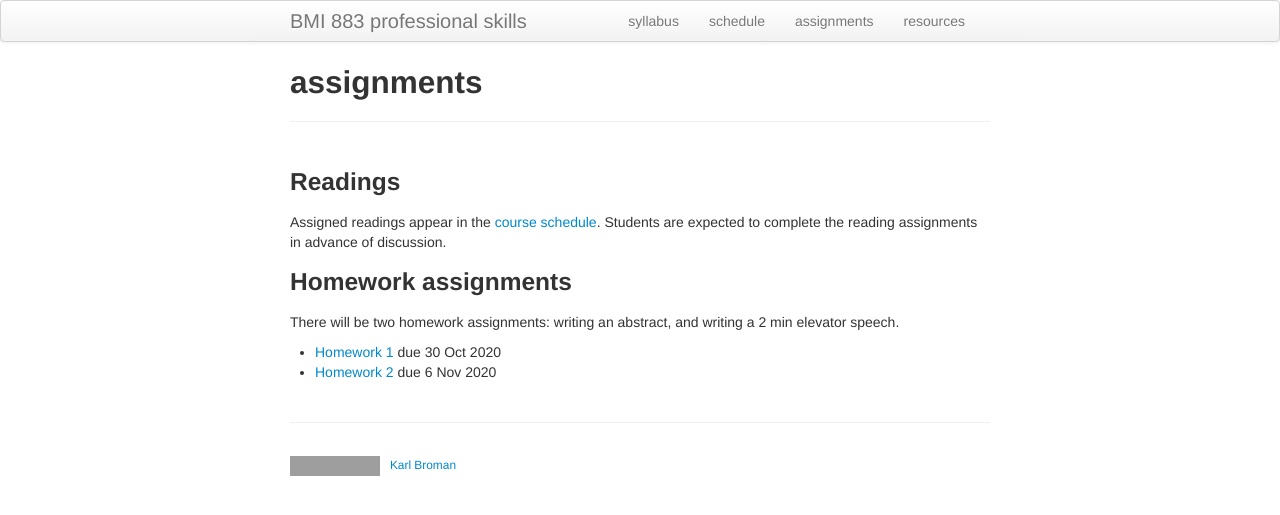
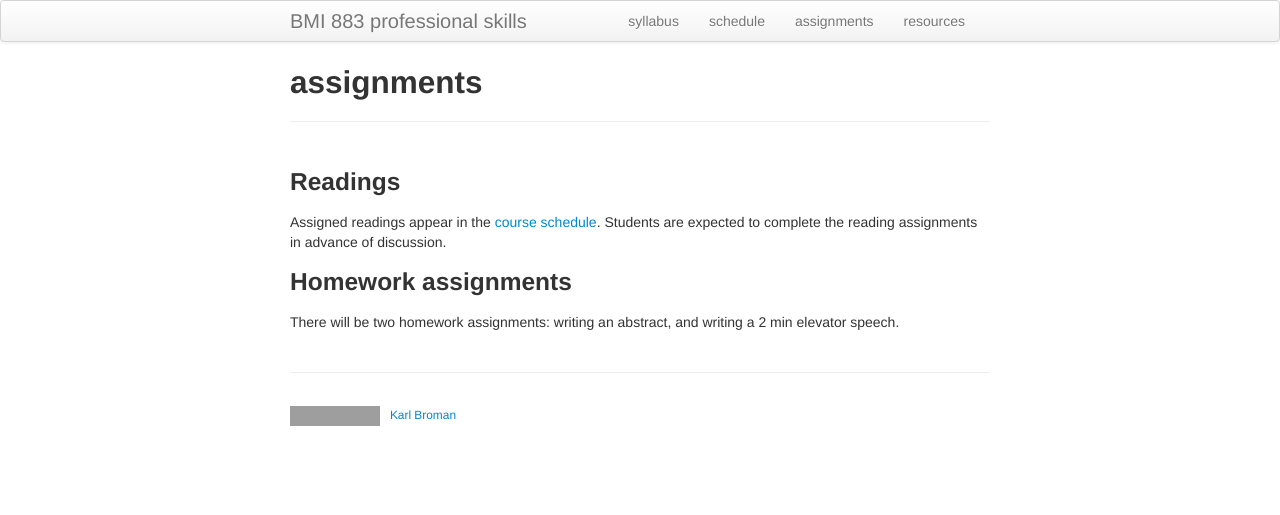
Before and after one commit to kbroman/BMI883, a Jekyll site: the page built from assignments.md, in a window 1280 px wide. Shown: the top 515 px of the page. Built offline with Jekyll 4.4.1, drawn with Linux system fonts in a browser that asks for light colours; grey boxes are pictures that could not be loaded.

Commit message:
remove homework links from assignments.md

```diff
--- a/assignments.md
+++ b/assignments.md
@@ -14,6 +14,3 @@ of discussion.
 
 There will be two homework assignments: writing an abstract, and
 writing a 2 min elevator speech.
-
-- [Homework 1](homework1.html) due 30 Oct 2020
-- [Homework 2](homework2.html) due 6 Nov 2020
```
